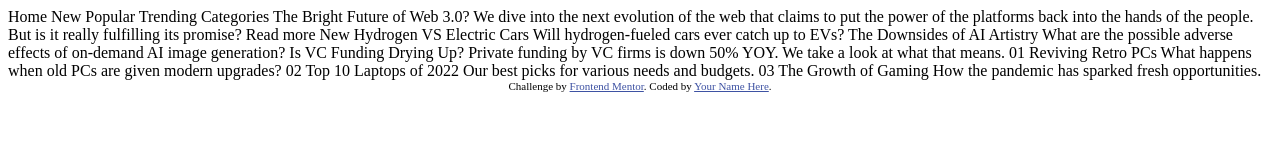
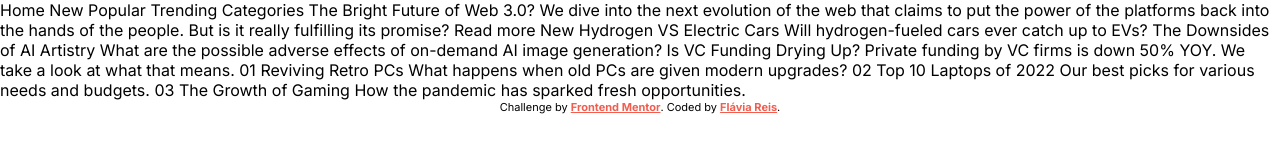
Before and after one commit to flaviare1s/news-homepage, a plain HTML site: page index.html in a window 1280 px wide. Drawn offline with Linux system fonts and the light colour scheme.

Commit message:
Add font and colors

```diff
--- a/index.html
+++ b/index.html
@@ -5,14 +5,13 @@
   <meta name="viewport" content="width=device-width, initial-scale=1.0"> <!-- displays site properly based on user's device -->
 
   <link rel="icon" type="image/png" sizes="32x32" href="./assets/images/favicon-32x32.png">
+  <link rel="preconnect" href="https://fonts.googleapis.com">
+  <link rel="preconnect" href="https://fonts.gstatic.com" crossorigin>
+  <link href="https://fonts.googleapis.com/css2?family=Inter:wght@100..900&display=swap" rel="stylesheet">
+  <link rel="stylesheet" href="style.css">
 
   <title>Frontend Mentor | News homepage</title>
 
-  <!-- Feel free to remove these styles or customise in your own stylesheet 👍 -->
-  <style>
-    .attribution { font-size: 11px; text-align: center; }
-    .attribution a { color: hsl(228, 45%, 44%); }
-  </style>
 </head>
 <body>
 
@@ -52,9 +51,9 @@
   The Growth of Gaming
   How the pandemic has sparked fresh opportunities.
 
-  <div class="attribution">
+  <footer class="attribution">
     Challenge by <a href="https://www.frontendmentor.io?ref=challenge" target="_blank">Frontend Mentor</a>.
-    Coded by <a href="#">Your Name Here</a>.
-  </div>
+    Coded by <a href="https://github.com/flaviare1s">Flávia Reis</a>.
+  </footer>
 </body>
 </html>
--- /dev/null
+++ b/style.css
@@ -0,0 +1,27 @@
+:root {
+  --soft-orange: hsl(35, 77%, 62%);
+  --soft-red: hsl(5, 85%, 63%);
+  --off-white: hsl(36, 100%, 99%);
+  --grayish-blue: hsl(233, 8%, 79%);
+  --dark-grayish-blue: hsl(236, 13%, 42%);
+  --very-dark-blue: hsl(240, 100%, 5%);
+}
+
+* {
+  margin: 0;
+  padding: 0;
+  box-sizing: border-box;
+}
+
+body {
+  font-family: 'Inter', sans-serif;
+}
+
+.attribution {
+  font-size: 11px; text-align: center;
+}
+
+.attribution a {
+  color: var(--soft-red);
+  font-weight: bold;
+}
```
